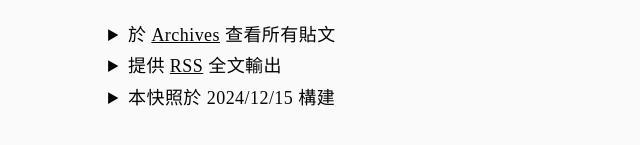
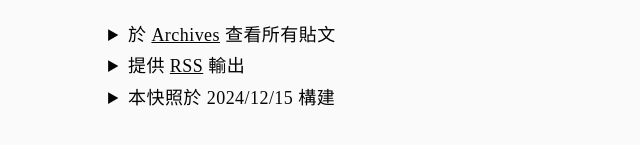
Before and after one commit to tkngaejcpi/blog, an Astro site: page / in a window 1280 px wide. Shown: the part 617-762 px from the top of the page, 36-676 px from the left. Built offline with nearby package versions, Linux system fonts and the light colour scheme; Astro itself is replaced by a stand-in of ours; some packages are replaced by stand-ins of ours.

Commit message:
update doc

```diff
--- a/src/data/posts/gold-rush.md
+++ b/src/data/posts/gold-rush.md
@@ -1,6 +1,7 @@
 ---
 title: '淘金熱'
 createdDate: 2024-12-14
+description: '使用 Kodak Tri-X 400 拍攝照片四則。'
 tags: ['narrative']
 ---
 
--- a/src/pages/index.astro
+++ b/src/pages/index.astro
@@ -22,7 +22,7 @@ const now = new Date();
 
 			<ul>
 				<li>於 <a href="/archives">Archives</a> 查看所有貼文</li>
-				<li>提供 <a href="/rss.xml">RSS</a> 全文輸出</li>
+				<li>提供 <a href="/rss.xml">RSS</a> 輸出</li>
 				<li>本快照於 {now.toLocaleDateString(config.locale)} 構建</li>
 			</ul>
 		</div>
```
